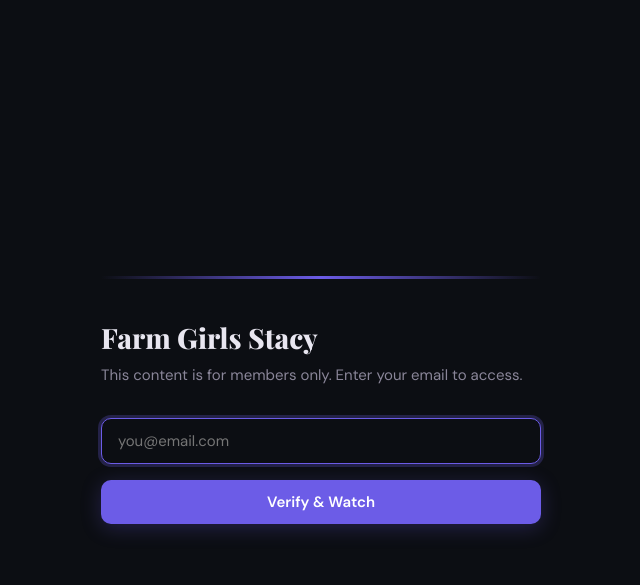
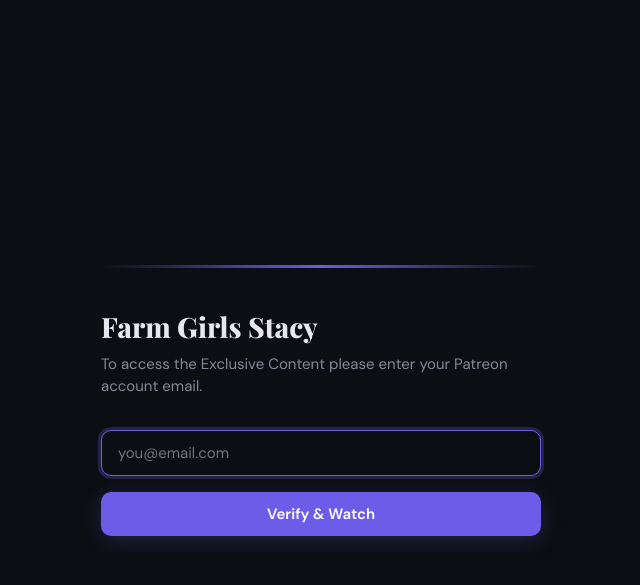
Before and after one commit to MindFlayerAi/video-gate, a Flask app: a page that uses templates/gate.html in a window 1280 px wide. Shown: the top 585 px of the page, without its empty margins (319-959 px from the left). Run offline with Flask 3, Linux system fonts and the light colour scheme; data comes from the database, SQL or seed files in the repository.

Commit message:
update gate text

```diff
--- a/templates/gate.html
+++ b/templates/gate.html
@@ -23,7 +23,7 @@
 
   .card { width:100%; max-width:440px; animation:fadeUp .6s ease-out; }
   .bar { height:3px; background:linear-gradient(90deg,transparent,var(--accent),transparent); border-radius:2px; margin-bottom:40px; }
-  .logo { max-width:100%; height:auto; margin-bottom:24px; }
+  .logo { max-width:300px; height:auto; margin-bottom:24px; display:block; margin-left:auto; margin-right:auto; }
   h1 { font-family:'Playfair Display',serif; font-size:28px; font-weight:800; margin-bottom:8px; }
   .sub { color:var(--text-muted); font-size:15px; margin-bottom:32px; line-height:1.5; }
   input {
@@ -64,7 +64,7 @@
   <img src="{{ logo_url }}" alt="Logo" class="logo">
   {% endif %}
   <h1>{{ video.title }}</h1>
-  <p class="sub">This content is for members only. Enter your email to access.</p>
+  <p class="sub">To access the Exclusive Content please enter your Patreon account email.</p>
 
   <div id="form-area">
     <p class="err-msg" id="err">Email not found. Contact the creator for access.</p>
```
